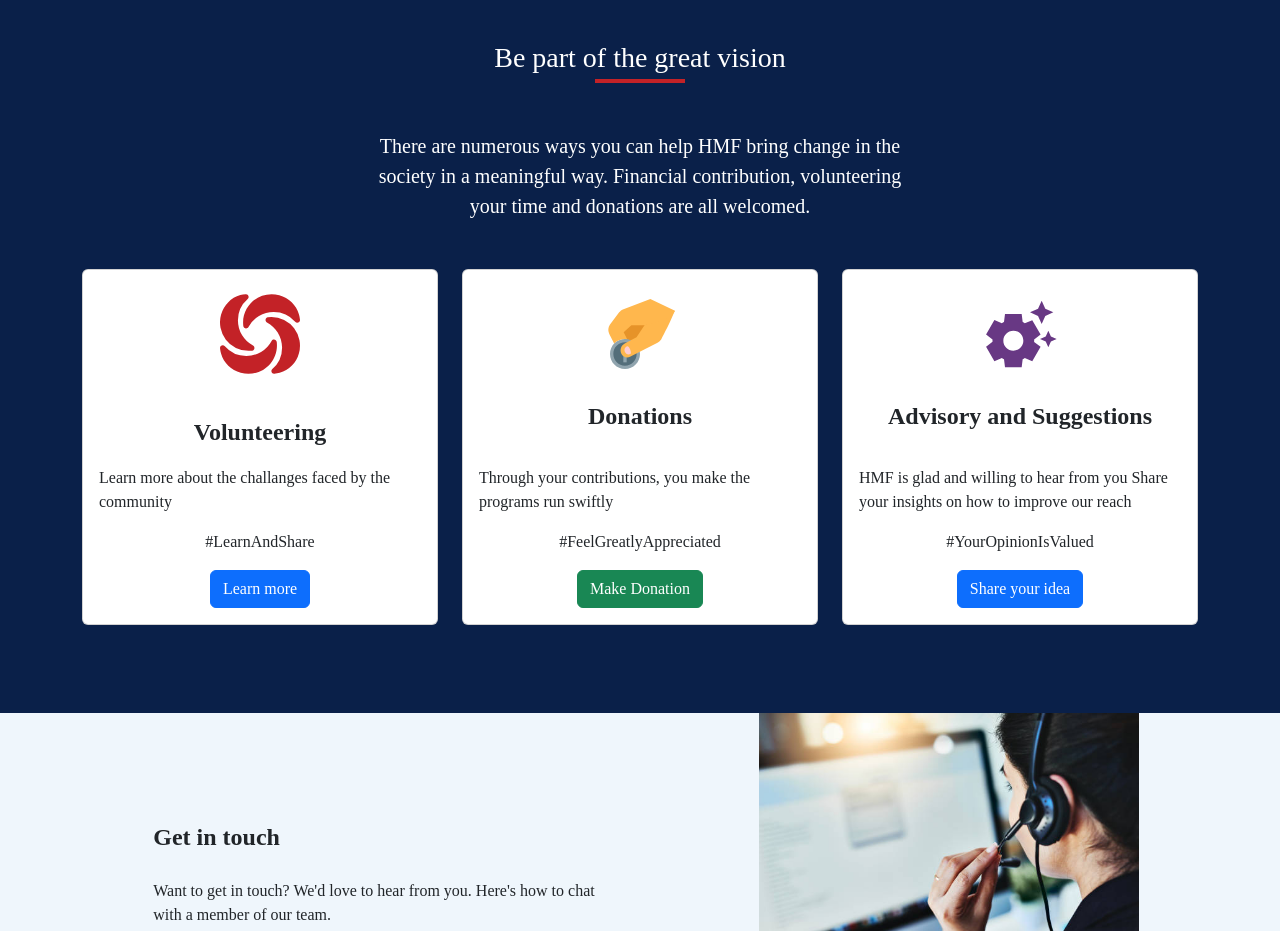
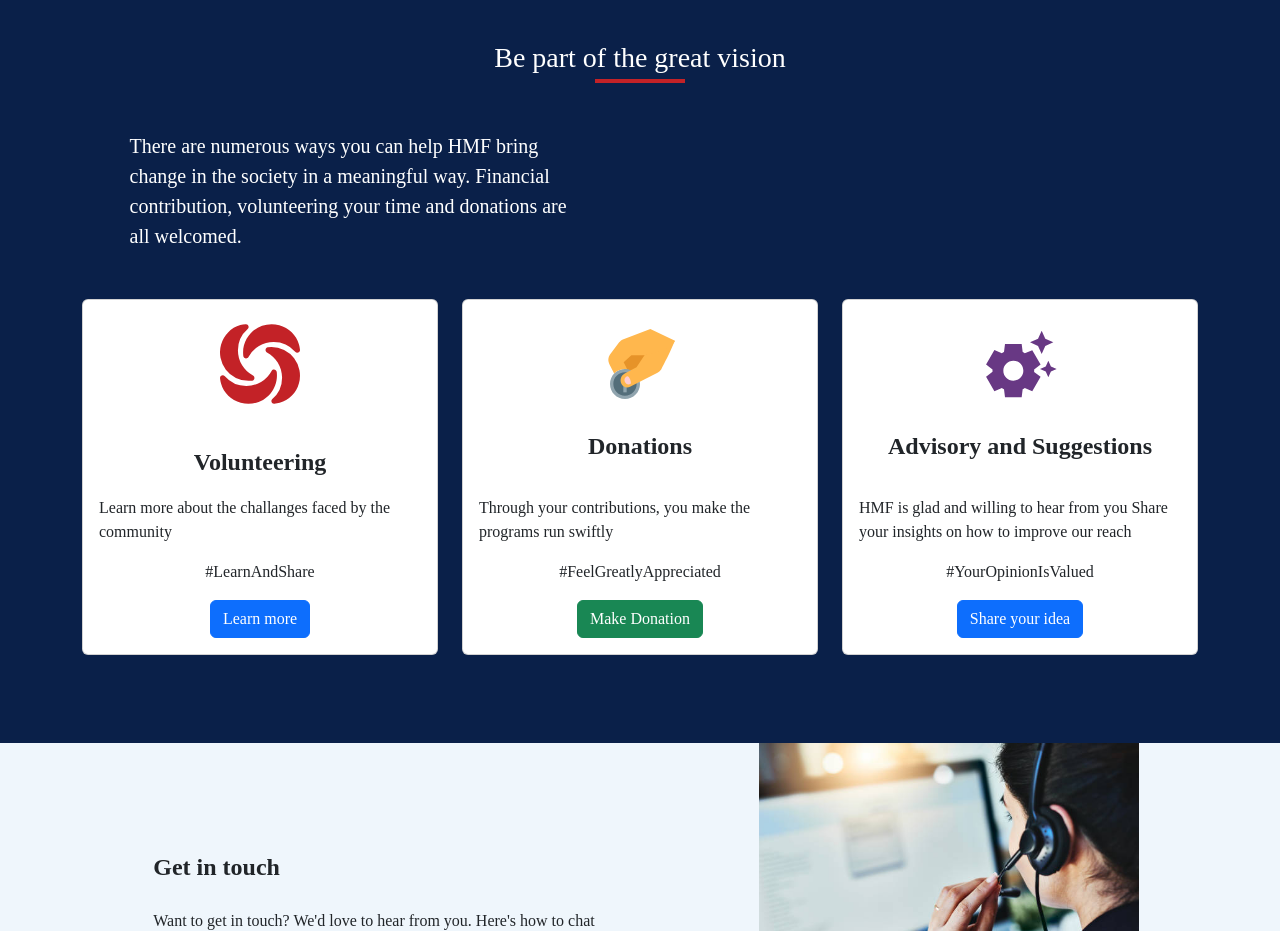
Before and after one commit to Manenomyk/Harold-mbati-site, a React (Create React App) app: page / in a window 1280 px wide. Shown: the part 1300-2231 px from the top of the page. Built offline with nearby package versions, Linux system fonts and the light colour scheme; a web font is replaced by a local one.

Commit message:
share info

```diff
--- a/src/Pages/Home.js
+++ b/src/Pages/Home.js
@@ -2,6 +2,7 @@ import React from "react";
 import "./Home.css";
 import * as home from "react-bootstrap";
 import logo from "../Images/logo.png";
+import share from "../Images/share.svg";
 import img5 from "../Images/mbati5.jpg";
 import Mission from "./Mission/Mission";
 import Contact from "./Contact/Contact";
@@ -108,12 +109,15 @@ function Home() {
 
         <home.Container>
           <home.Row>
-            <home.Col lg={6} className="mx-auto text-center share">
+            <home.Col lg={5} className="mx-auto share">
               <div className="topinfo">
                 There are numerous ways you can help HMF bring change in the
                 society in a meaningful way. Financial contribution,
                 volunteering your time and donations are all welcomed.
               </div>
+            </home.Col>
+            <home.Col lg={5} className='mx-auto'>
+
             </home.Col>
           </home.Row>
         </home.Container>
```
Also changed, not shown: src/Images/share.svg (added).
